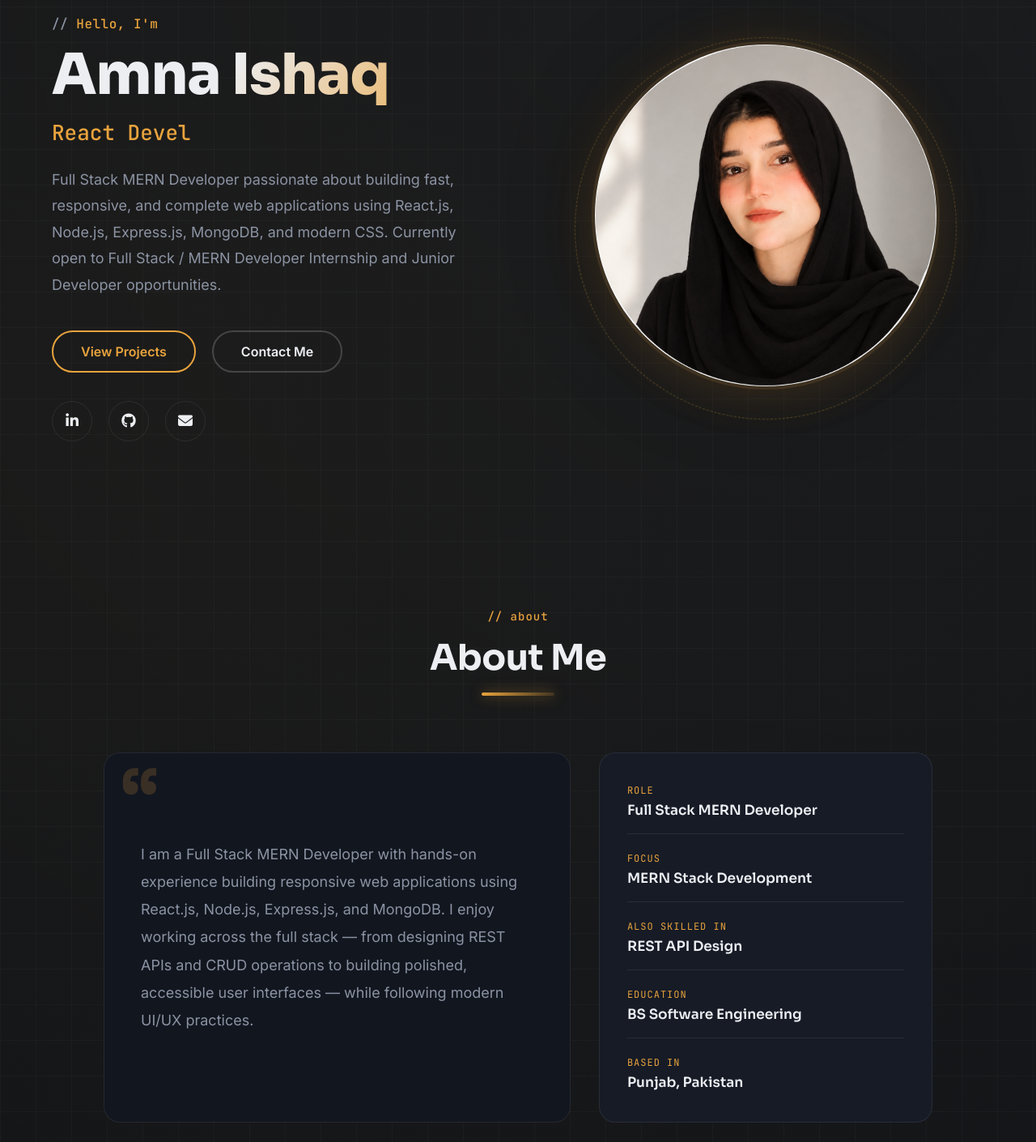
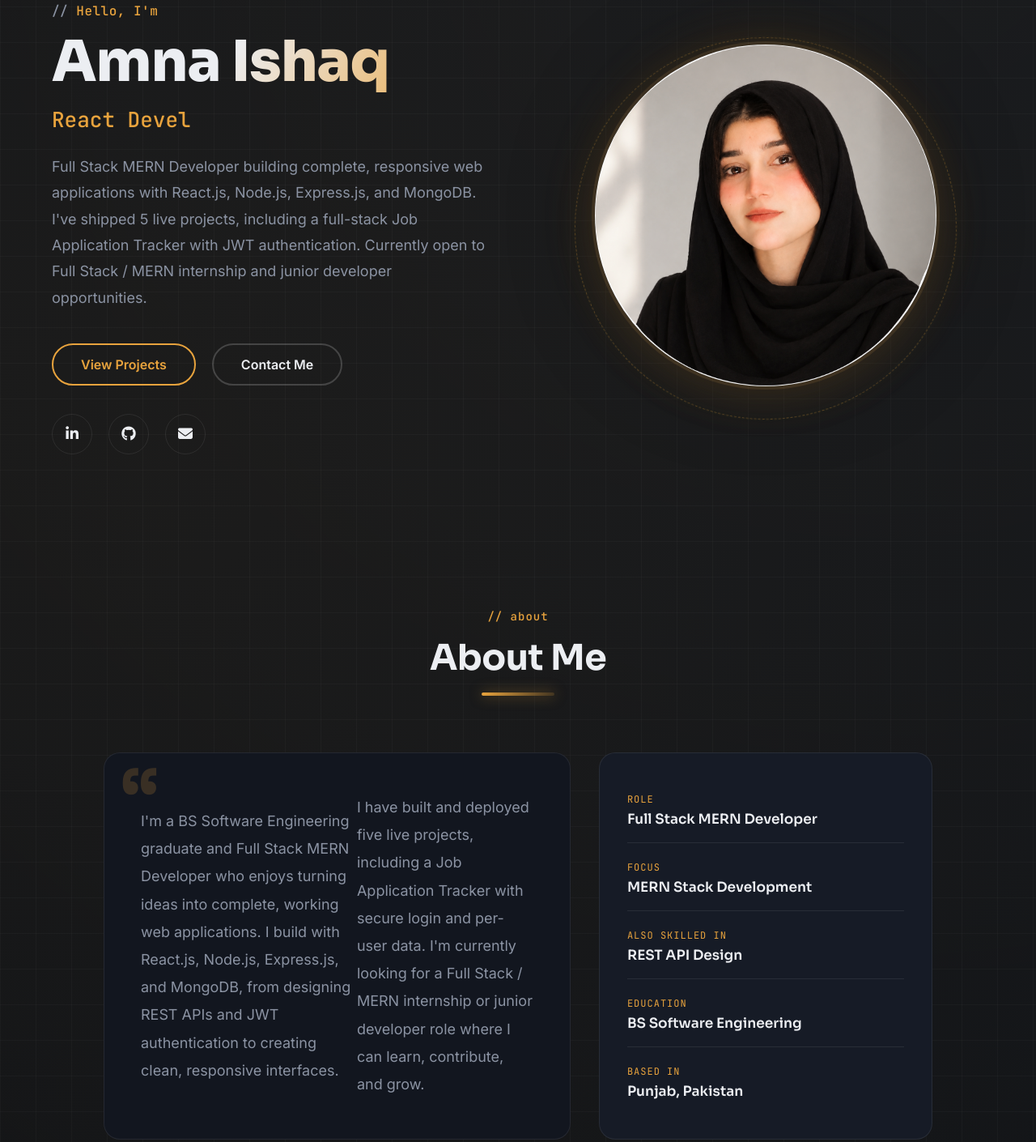
Before and after one commit to amnaverse/amna_portfolio, a plain HTML site: page index.html in a window 1280 px wide. Shown: the part 168-1578 px from the top of the page at 81% size. Drawn offline with Linux system fonts and the light colour scheme.

Commit message:
Update index.html

```diff
--- a/index.html
+++ b/index.html
@@ -85,8 +85,7 @@
             </h3>
 
            <p>
-
-                Full Stack MERN Developer passionate about building fast, responsive, and complete web applications using React.js, Node.js, Express.js, MongoDB, and modern CSS. Currently open to Full Stack / MERN Developer Internship and Junior Developer opportunities.
+    Full Stack MERN Developer building complete, responsive web applications with React.js, Node.js, Express.js, and MongoDB. I've shipped 5 live projects, including a full-stack Job Application Tracker with JWT authentication. Currently open to Full Stack / MERN internship and junior developer opportunities.
 </p>
 
             <div class="hero-btn">
@@ -135,18 +134,9 @@
 
            <div class="about-text reveal">
 
-                <p>
+    <p>I'm a BS Software Engineering graduate and Full Stack MERN Developer who enjoys turning ideas into complete, working web applications. I build with React.js, Node.js, Express.js, and MongoDB, from designing REST APIs and JWT authentication to creating clean, responsive interfaces.</p>
 
-                     I am a Full Stack MERN Developer with hands-on
-  experience building responsive web applications
-  using React.js, Node.js, Express.js, and MongoDB.
-
-                     I enjoy working across the full stack — from
-    designing REST APIs and CRUD operations to
-    building polished, accessible user interfaces —
-    while following modern UI/UX practices.
-
-                </p>
+    <p>I have built and deployed five live projects, including a Job Application Tracker with secure login and per-user data. I'm currently looking for a Full Stack / MERN internship or junior developer role where I can learn, contribute, and grow.</p>
 
 </div>
 
@@ -466,22 +456,19 @@
 
         <h2 class="heading">Contact Me</h2>
 
-        <form>
+        <form action="https://formspree.io/f/mnpjodnp" method="POST">
 
-            <input type="text" placeholder="Your Name" required>
+    <input type="text" name="name" placeholder="Your Name" required>
 
-            <input type="email" placeholder="Your Email" required>
+    <input type="email" name="email" placeholder="Your Email" required>
 
-            <textarea placeholder="Write your message..." required></textarea>
+    <textarea name="message" placeholder="Write your message..." required></textarea>
 
     <button type="submit" class="btn">
-
         Send Message
-
     </button>
 
 </form>
-
         <div class="contact-icons">
         <a href="https://www.linkedin.com/in/amna-ishaq-developer/" target="_blank">
             <i class="fab fa-linkedin-in"></i>
```
Lines whose indentation alone changed are shown as unchanged.
